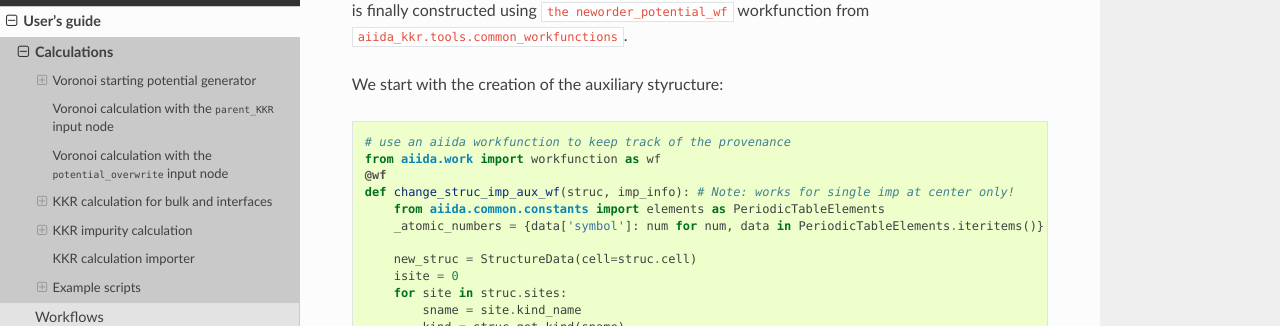
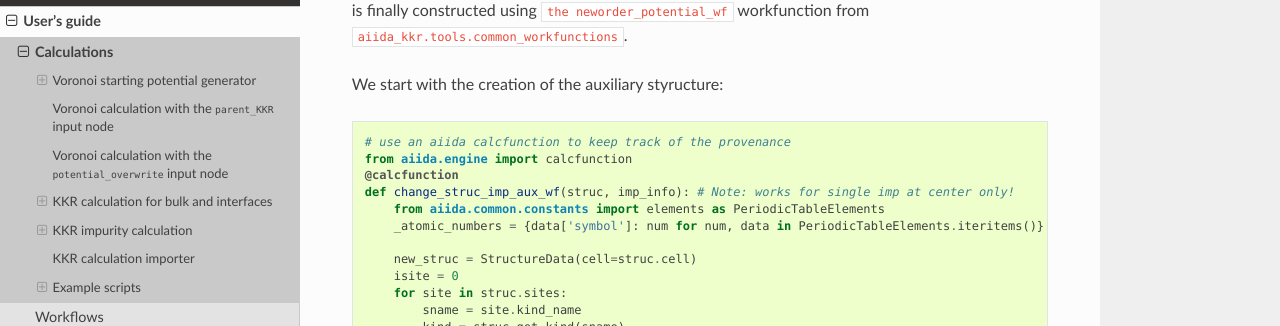
Before and after one commit to JuDFTteam/aiida-kkr, a Sphinx documentation site: the page built from docs/source/user_guide/calculations.rst, in a window 1280 px wide and 900 px high, scrolled down 11683 px. Shown: the part 125-451 px from the top of the window. Built offline with Sphinx 7.4.7 and the Read the Docs theme 2.0.0, drawn with Linux system fonts in a browser that asks for light colours; some of the changed text lies outside the part shown.

Commit message:
removing deprecated plugins aiida.work

```diff
--- a/docs/source/user_guide/calculations.rst
+++ b/docs/source/user_guide/calculations.rst
@@ -467,9 +467,9 @@ from ``aiida_kkr.tools.common_workfunctions``.
 
 We start with the creation of the auxiliary styructure::
 
-    # use an aiida workfunction to keep track of the provenance
-    from aiida.work import workfunction as wf
-    @wf
+    # use an aiida calcfunction to keep track of the provenance
+    from aiida.engine import calcfunction
+    @calcfunction
     def change_struc_imp_aux_wf(struc, imp_info): # Note: works for single imp at center only!
         from aiida.common.constants import elements as PeriodicTableElements
         _atomic_numbers = {data['symbol']: num for num, data in PeriodicTableElements.iteritems()}
```
Also changed, not shown: other parts of docs/source/user_guide/calculations.rst (+2 -2 lines).
